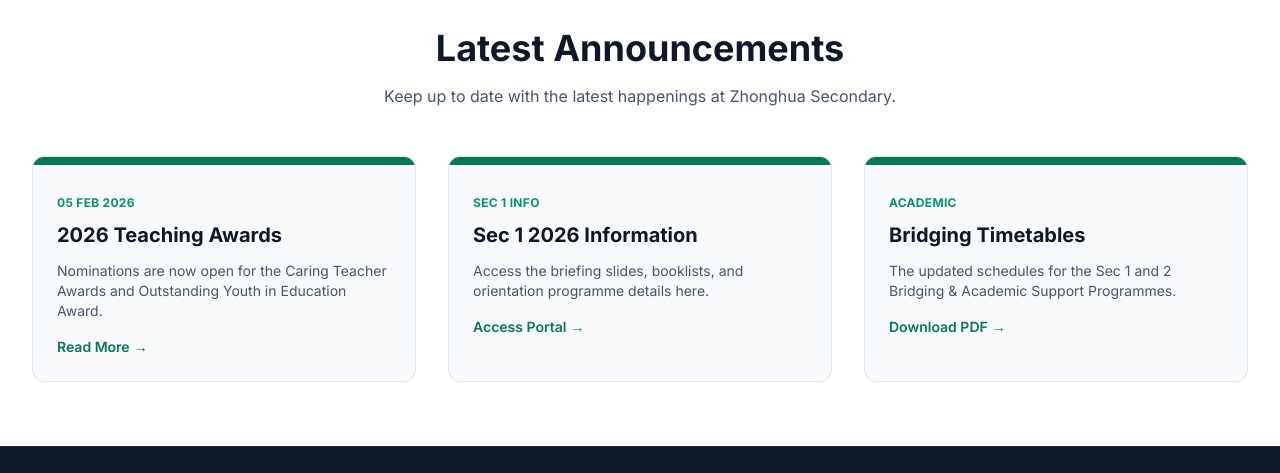
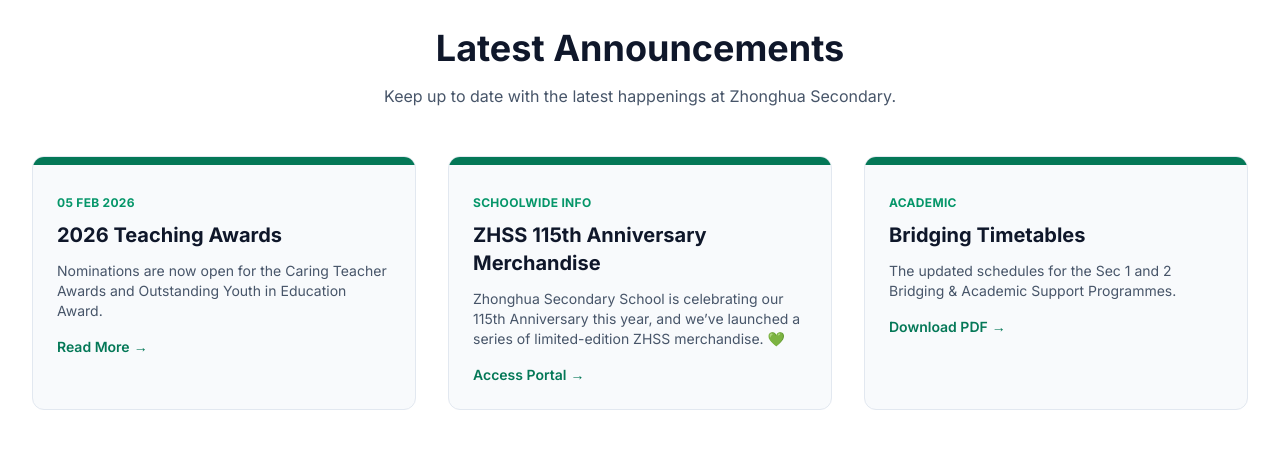
Before and after one commit to yumo-ymspace/Zhonghua-Sec-Unofficial-Site, a plain HTML site: page index.html in a window 1280 px wide. Shown: the part 723-1196 px from the top of the page. Drawn offline with nearby package versions, Linux system fonts and the light colour scheme; a script that the page names is missing.

Commit message:
Update card content for school information section

```diff
--- a/index.html
+++ b/index.html
@@ -125,9 +125,9 @@
                     <a href="https://www.zhonghuasec.moe.edu.sg/" target="_blank" class="bg-slate-50 rounded-xl border border-slate-200 overflow-hidden hover:shadow-lg transition duration-300 group block">
                         <div class="bg-emerald-700 h-2 w-full"></div>
                         <div class="p-6">
-                            <span class="text-xs font-bold text-emerald-600 uppercase tracking-wide">Sec 1 Info</span>
-                            <h3 class="text-xl font-bold text-slate-900 mt-2 mb-3 group-hover:text-emerald-700 transition">Sec 1 2026 Information</h3>
-                            <p class="text-slate-600 text-sm mb-4">Access the briefing slides, booklists, and orientation programme details here.</p>
+                            <span class="text-xs font-bold text-emerald-600 uppercase tracking-wide">Schoolwide Info</span>
+                            <h3 class="text-xl font-bold text-slate-900 mt-2 mb-3 group-hover:text-emerald-700 transition">ZHSS 115th Anniversary Merchandise</h3>
+                            <p class="text-slate-600 text-sm mb-4">Zhonghua Secondary School is celebrating our 115th Anniversary this year, and we’ve launched a series of limited-edition ZHSS merchandise. 💚</p>
                             <span class="text-sm font-semibold text-emerald-700 flex items-center gap-1 group-hover:gap-2 transition-all">Access Portal <span>→</span></span>
                         </div>
                     </a>
```
